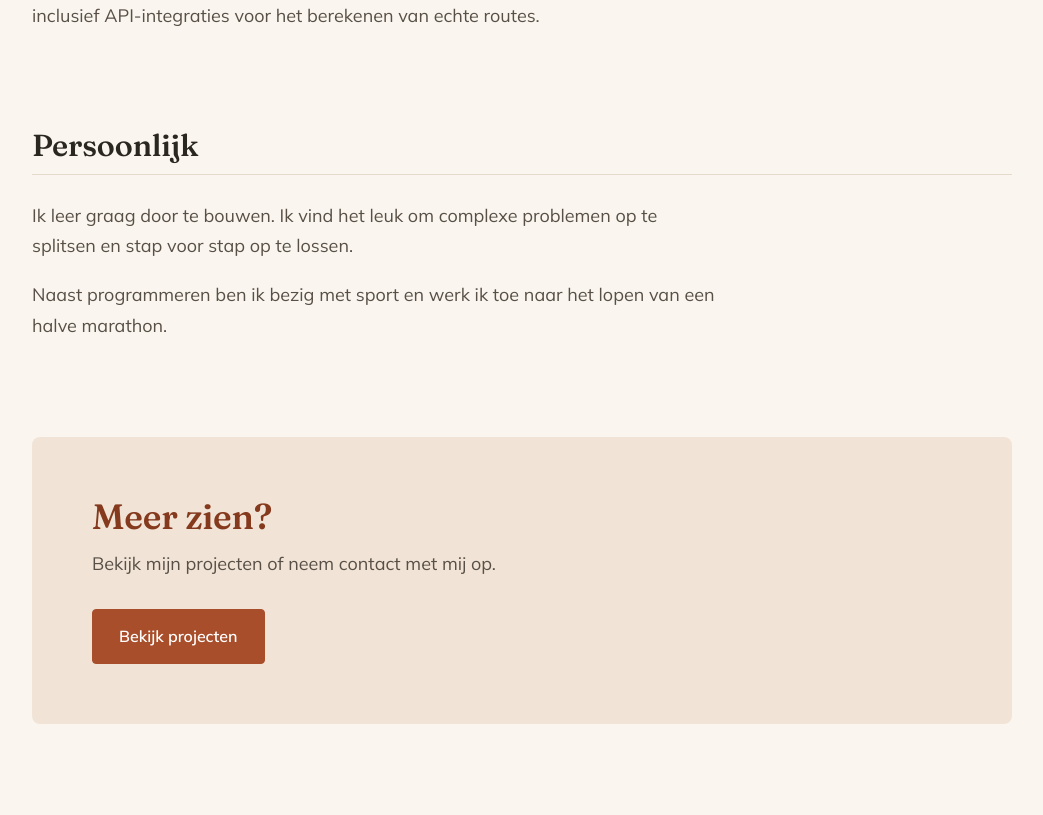
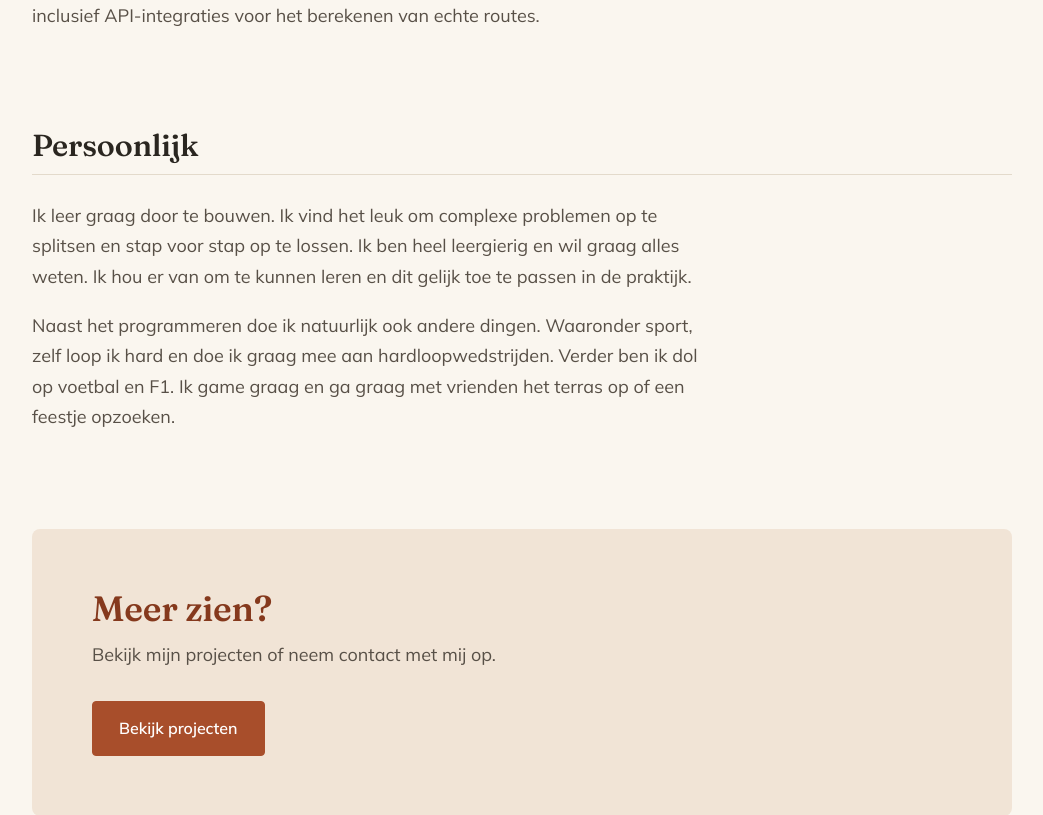
Before and after one commit to DrostMaarten/portfolio, a PHP site: page /aboutMe.php in a window 1280 px wide. Shown: the part 1166-1981 px from the top of the page, without its empty margins (118-1161 px from the left). Run offline with PHP 8.4, Linux system fonts and the light colour scheme.

Commit message:
AboutMe aangepast

```diff
--- a/aboutMe.php
+++ b/aboutMe.php
@@ -69,11 +69,16 @@
         <h2>Persoonlijk</h2>
         <p>
             Ik leer graag door te bouwen. Ik vind het leuk om complexe problemen
-            op te splitsen en stap voor stap op te lossen.
+            op te splitsen en stap voor stap op te lossen. Ik ben heel leergierig
+            en wil graag alles weten. Ik hou er van om te kunnen leren en dit gelijk
+            toe te passen in de praktijk.
         </p>
 
         <p>
-            Naast programmeren ben ik bezig met sport en werk ik toe naar het lopen van een halve marathon.
+            Naast het programmeren doe ik natuurlijk ook andere dingen. Waaronder sport,
+            zelf loop ik hard en doe ik graag mee aan hardloopwedstrijden. Verder
+            ben ik dol op voetbal en F1. Ik game graag en ga graag met vrienden
+            het terras op of een feestje opzoeken.
         </p>
     </section>
 
```
